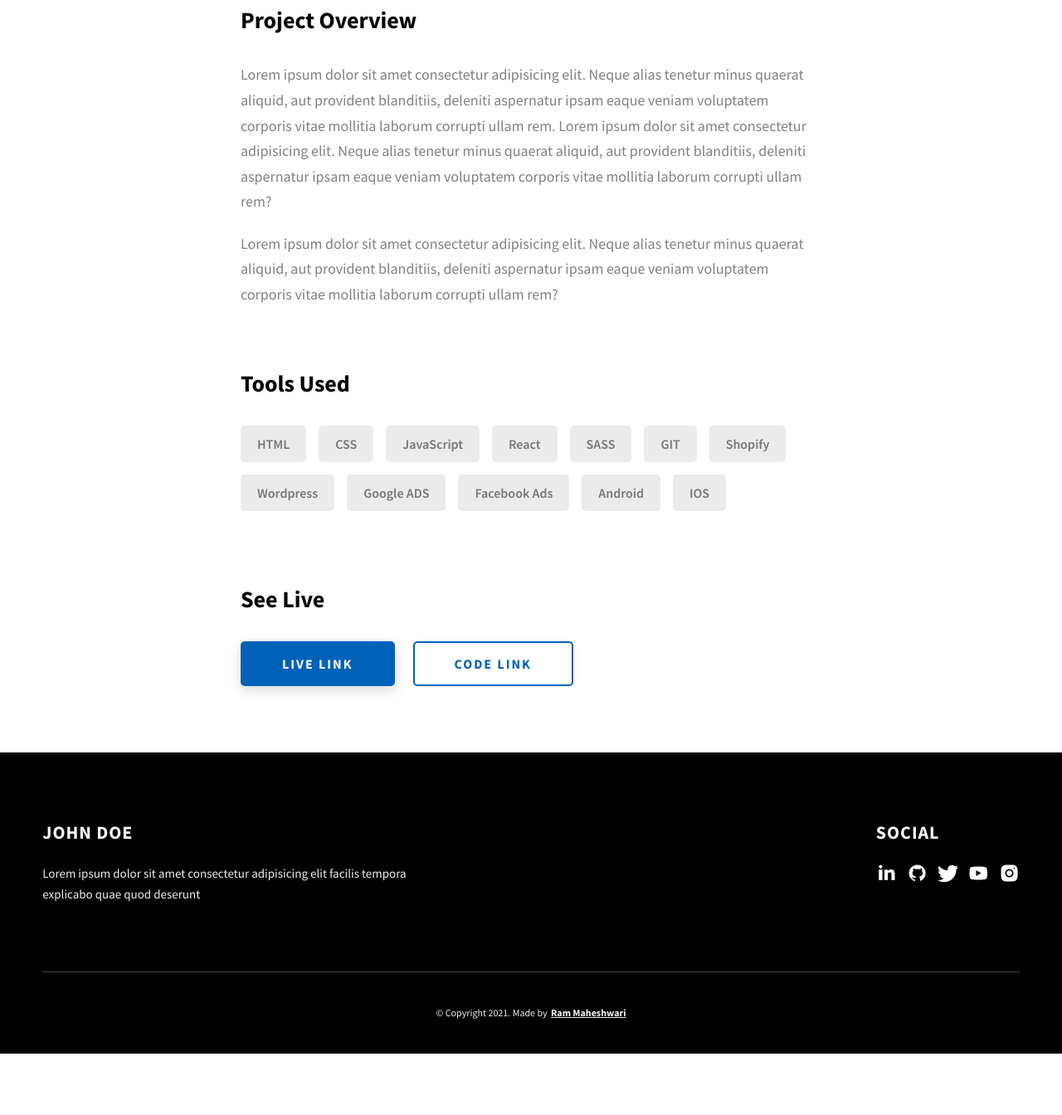
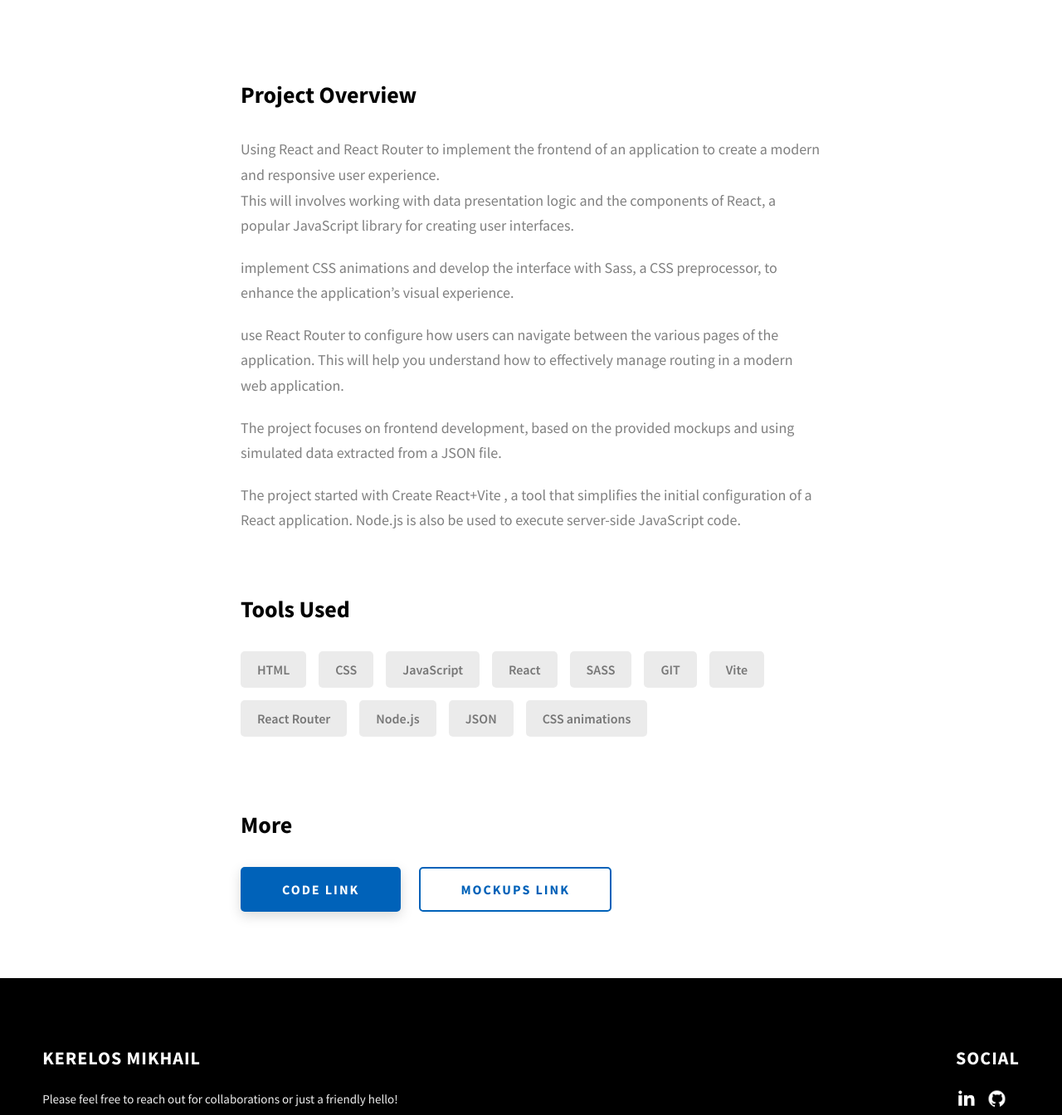
Before and after one commit to KerelosMikhail/Kerelos.github.io, a website: page project-2.html in a window 1280 px wide. Shown: the part 1402-2746 px from the top of the page at 83% size. Before the commit the page ends 2672 px from the top, so only its background shows below. Drawn offline with Linux system fonts and the light colour scheme.

Commit message:
Modifying project 1 &2

```diff
--- a/project-2.html
+++ b/project-2.html
@@ -23,11 +23,11 @@
           <div class="header__logo-img-cont">
             <img
               src="./assets/png/kerelos-mikhail.png"
-              alt="Ram Maheshwari Logo Image"
+              alt="kerelos Mikhail Logo Image"
               class="header__logo-img"
             />
           </div>
-          <span class="header__logo-sub">John Doe</span>
+          <span class="header__logo-sub">Kerelos Mikhail</span>
         </div>
         <div class="header__main">
           <ul class="header__links">
@@ -84,16 +84,23 @@
     </header>
     <section class="project-cs-hero">
       <div class="project-cs-hero__content">
-        <h1 class="heading-primary">Project 2</h1>
+        <h1 class="heading-primary">
+          Create a Property Rental Web Application with React
+        </h1>
         <div class="project-cs-hero__info">
           <p class="text-primary">
-            Lorem ipsum dolor sit amet consectetur adipisicing elit. Dignissimos
-            in numquam incidunt earum quaerat cum fuga, atque similique natus
-            nobis sit.
+            Using React, Vite, React Router, SASS, CSS animations to implement
+            the frontend of an application to create a modern and responsive
+            user experience.
           </p>
         </div>
         <div class="project-cs-hero__cta">
-          <a href="#" class="btn btn--bg" target="_blank">Live Link</a>
+          <a
+            href="https://github.com/KerelosMikhail/kasa"
+            class="btn btn--bg"
+            target="_blank"
+            >Code Link</a
+          >
         </div>
       </div>
     </section>
@@ -111,20 +118,28 @@
             <div class="project-details__desc">
               <h3 class="project-details__content-title">Project Overview</h3>
               <p class="project-details__desc-para">
-                Lorem ipsum dolor sit amet consectetur adipisicing elit. Neque
-                alias tenetur minus quaerat aliquid, aut provident blanditiis,
-                deleniti aspernatur ipsam eaque veniam voluptatem corporis vitae
-                mollitia laborum corrupti ullam rem. Lorem ipsum dolor sit amet
-                consectetur adipisicing elit. Neque alias tenetur minus quaerat
-                aliquid, aut provident blanditiis, deleniti aspernatur ipsam
-                eaque veniam voluptatem corporis vitae mollitia laborum corrupti
-                ullam rem?
+                Using React and React Router to implement the frontend of
+                an application to create a modern and responsive user experience.
+                </br>
+                This will involves working with data presentation logic and the components of React,
+                a popular JavaScript library for creating user interfaces.
               </p>
               <p class="project-details__desc-para">
-                Lorem ipsum dolor sit amet consectetur adipisicing elit. Neque
-                alias tenetur minus quaerat aliquid, aut provident blanditiis,
-                deleniti aspernatur ipsam eaque veniam voluptatem corporis vitae
-                mollitia laborum corrupti ullam rem?
+                implement CSS animations and develop the interface with Sass, a CSS preprocessor,
+                to enhance the application’s visual experience.
+              </p>
+              <p class="project-details__desc-para">
+                use React Router to configure how users can navigate between the various pages
+                of the application.  This will help you understand how to effectively manage
+                routing in a modern web application.
+              </p>
+              <p class="project-details__desc-para">
+               The project focuses on frontend development, based on the provided
+               mockups and using simulated data extracted from a JSON file.
+              </p>
+              <p class="project-details__desc-para">
+                The project started with Create React+Vite , a tool that simplifies the initial configuration of a React application.
+                Node.js is also be used to execute server-side JavaScript code.
               </p>
             </div>
             <div class="project-details__tools-used">
@@ -136,27 +151,26 @@
                 <div class="skills__skill">React</div>
                 <div class="skills__skill">SASS</div>
                 <div class="skills__skill">GIT</div>
-                <div class="skills__skill">Shopify</div>
-                <div class="skills__skill">Wordpress</div>
-                <div class="skills__skill">Google ADS</div>
-                <div class="skills__skill">Facebook Ads</div>
-                <div class="skills__skill">Android</div>
-                <div class="skills__skill">IOS</div>
+                <div class="skills__skill">Vite</div>
+                <div class="skills__skill">React Router</div>
+                <div class="skills__skill">Node.js</div>
+                <div class="skills__skill">JSON</div>
+                 <div class="skills__skill">CSS animations</div>
               </div>
             </div>
             <div class="project-details__links">
-              <h3 class="project-details__content-title">See Live</h3>
+              <h3 class="project-details__content-title">More</h3>
               <a
-                href="#"
+                href="https://github.com/KerelosMikhail/kasa"
                 class="btn btn--med btn--theme project-details__links-btn"
                 target="_blank"
-                >Live Link</a
+                >Code Link</a
               >
               <a
-                href="#"
+                href="https://www.figma.com/proto/hgenykibkU4PgVgMc4vjrE/Kasa-EN-2024?node-id=1-142&p=f&t=Cyz7mgJKsbtb8jFk-0&scaling=min-zoom&content-scaling=fixed&page-id=0%3A1"
                 class="btn btn--med btn--theme-inv project-details__links-btn"
                 target="_blank"
-                >Code Link</a
+                >mockups Link</a
               >
             </div>
           </div>
@@ -171,21 +185,28 @@
               <span>Social</span>
             </h2>
             <div class="main-footer__social-cont">
-              <a target="_blank" rel="noreferrer" href="#">
+              <a
+                target="_blank"
+                href="https://www.linkedin.com/in/kerelosmikhail/"
+              >
                 <img
                   class="main-footer__icon"
                   src="./assets/png/linkedin-ico.png"
                   alt="icon"
                 />
               </a>
-              <a target="_blank" rel="noreferrer" href="#">
+              <a
+                target="_blank"
+                rel="noreferrer"
+                href="https://github.com/KerelosMikhail"
+              >
                 <img
                   class="main-footer__icon"
                   src="./assets/png/github-ico.png"
                   alt="icon"
                 />
               </a>
-              <a target="_blank" rel="noreferrer" href="#">
+              <!-- <a target="_blank" rel="noreferrer" href="#">
                 <img
                   class="main-footer__icon"
                   src="./assets/png/twitter-ico.png"
@@ -205,23 +226,16 @@
                   src="./assets/png/insta-ico.png"
                   alt="icon"
                 />
-              </a>
+              </a> -->
             </div>
           </div>
           <div class="main-footer__row main-footer__row-2">
-            <h4 class="heading heading-sm text-lt">John Doe</h4>
+            <h4 class="heading heading-sm text-lt">Kerelos Mikhail</h4>
             <p class="main-footer__short-desc">
-              Lorem ipsum dolor sit amet consectetur adipisicing elit facilis
-              tempora explicabo quae quod deserunt
+              Please feel free to reach out for collaborations or just a
+              friendly hello!
             </p>
           </div>
-        </div>
-
-        <div class="main-footer__lower">
-          &copy; Copyright 2021. Made by
-          <a rel="noreferrer" target="_blank" href="https://rammaheshwari.com"
-            >Ram Maheshwari</a
-          >
         </div>
       </div>
     </footer>
```
Also changed, not shown: index.html (+2 -4 lines), project-1.html (+2 -2 lines).
